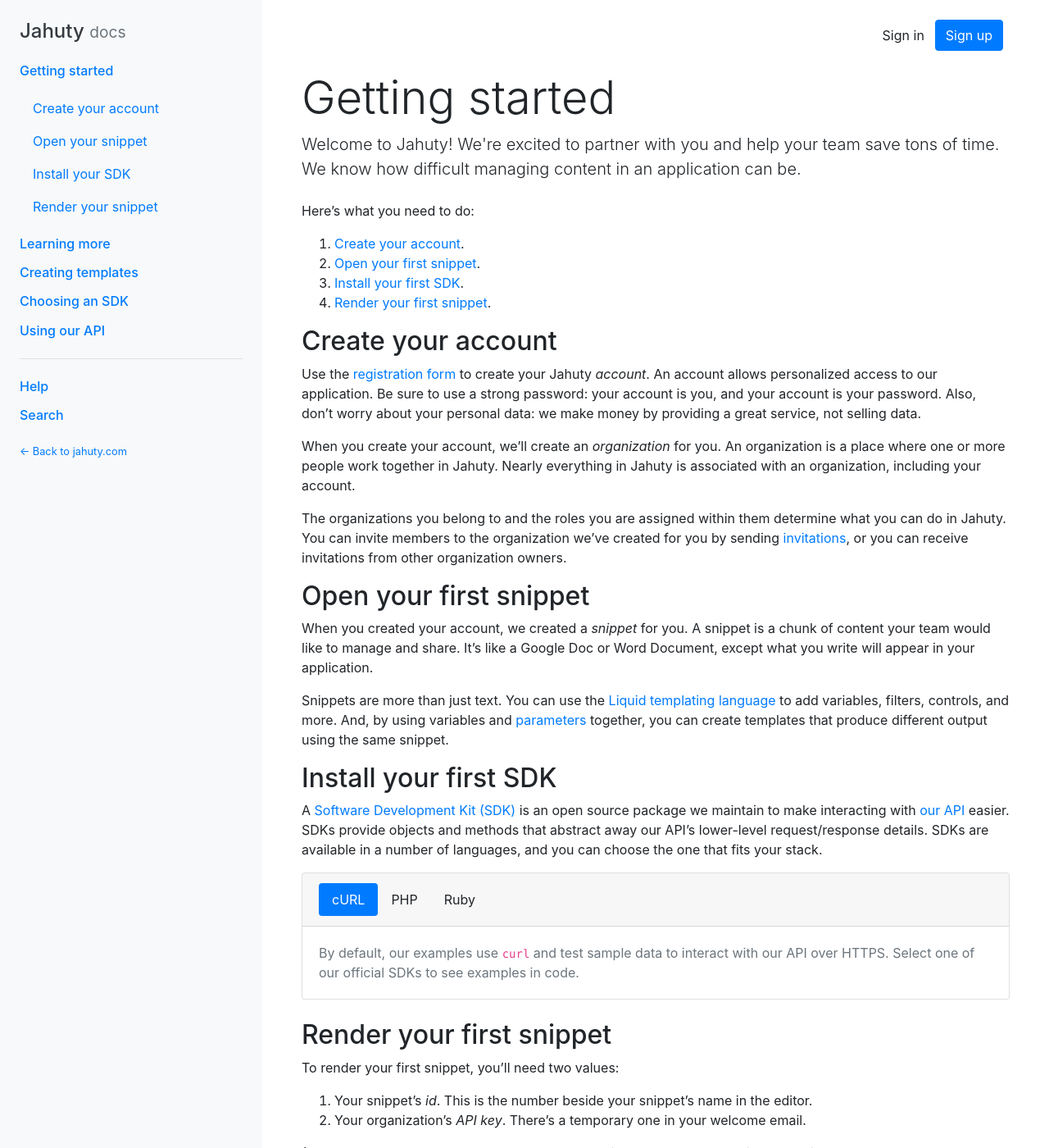
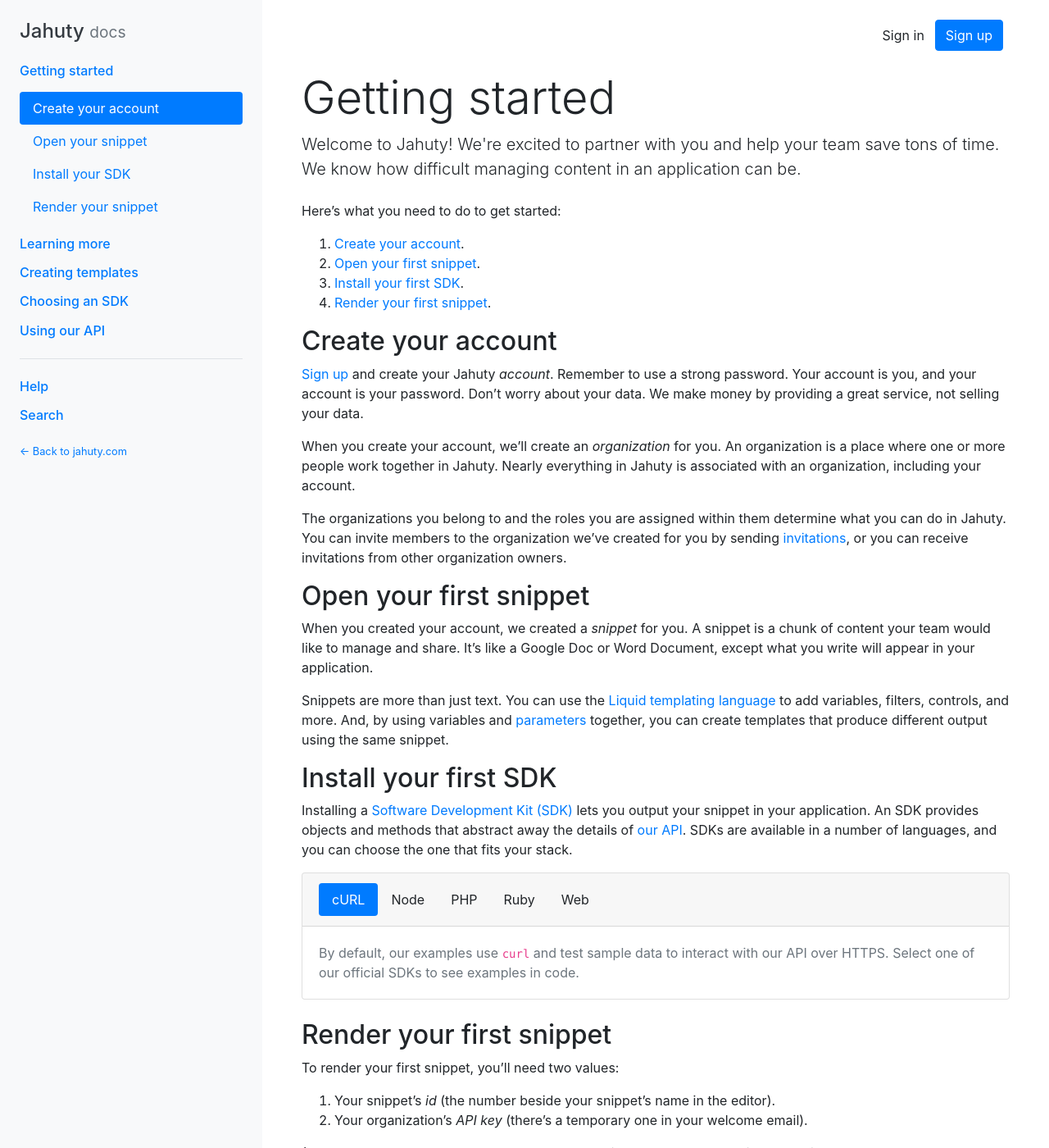
Before and after one commit to jahuty/documentation, a Jekyll site: the page built from getting-started.md, in a window 1280 px wide and 1400 px high. Shown: the whole window at 82% size. Built offline with Jekyll 4.4.1, drawn with Linux system fonts in a browser that asks for light colours; nearby versions of some CDN libraries; some of the changed text lies outside the part shown.

Commit message:
Fix examples

```diff
--- a/getting-started.md
+++ b/getting-started.md
@@ -3,12 +3,13 @@ title       : Getting started
 description : Getting started with Jahuty.
 keywords    : [getting, started]
 category    : getting-started
+permalink   : /:basename
 javascripts :
   - src: /assets/js/toggle.js
 ---
 {% include heading.html title="Getting started" lead="Welcome to Jahuty! We're excited to partner with you and help your team save tons of time. We know how difficult managing content in an application can be." %}
 
-Here's what you need to do:
+Here's what you need to do to get started:
 
 1. [Create your account](#create-your-account).
 1. [Open your first snippet](#open-your-first-snippet).
@@ -17,7 +18,7 @@ Here's what you need to do:
 
 ## Create your account
 
-Use the [registration form]({{ site.data.urls.app.sign_up }}) to create your Jahuty _account_. An account allows personalized access to our application. Be sure to use a strong password: your account is you, and your account is your password. Also, don't worry about your personal data: we make money by providing a great service, not selling data.
+[Sign up]({{ site.data.urls.app.sign_up }}) and create your Jahuty _account_. Remember to use a strong password. Your account is you, and your account is your password. Don't worry about your data. We make money by providing a great service, not selling your data.
 
 When you create your account, we'll create an _organization_ for you. An organization is a place where one or more people work together in Jahuty. Nearly everything in Jahuty is associated with an organization, including your account.
 
@@ -31,25 +32,33 @@ Snippets are more than just text. You can use the [Liquid templating language](/
 
 ## Install your first SDK
 
-A [Software Development Kit (SDK)]({% link sdks/overview.md %}) is an open source package we maintain to make interacting with [our API](/api) easier. SDKs provide objects and methods that abstract away our API's lower-level request/response details. SDKs are available in a number of languages, and you can choose the one that fits your stack.
+Installing a [Software Development Kit (SDK)]({% link sdks/overview.md %}) lets you output your snippet in your application. An SDK provides objects and methods that abstract away the details of [our API](/api). SDKs are available in a number of languages, and you can choose the one that fits your stack.
 
 <div class="card mb-4">
   <div class="card-header">
     <nav class="nav nav-pills nav-fill">
       <a class="nav-link active" data-toggle-type="activity" data-toggle-language="bash">cURL</a>
+      <a class="nav-link" data-toggle-type="activity" data-toggle-language="javascript">Node</a>
       <a class="nav-link" data-toggle-type="activity" data-toggle-language="php">PHP</a>
       <a class="nav-link" data-toggle-type="activity" data-toggle-language="ruby">Ruby</a>
+      <a class="nav-link" data-toggle-type="activity" data-toggle-language="html">Web</a>
     </nav>
   </div>
   <div class="card-body text-muted">
     <p class="m-0" data-toggle-type="visibility" data-toggle-language="bash">
       By default, our examples use <code>curl</code> and test sample data to interact with our API over HTTPS. Select one of our official SDKs to see examples in code.
     </p>
+    <p class="m-0" data-toggle-type="visibility" data-toggle-language="javascript">
+      <code>$ npm install jahuty --save</code> <a href="https://github.com/jahuty/jahuty-node" target="_blank"><i class="fab fa-github ml-2"></i></a>
+    </p>
     <p class="m-0" data-toggle-type="visibility" data-toggle-language="php">
       <code>$ composer require jahuty/jahuty-php</code> <a href="https://github.com/jahuty/jahuty-php" target="_blank"><i class="fab fa-github ml-2"></i></a>
     </p>
     <p class="m-0" data-toggle-type="visibility" data-toggle-language="ruby">
       <code>$ gem install jahuty</code> <a href="https://github.com/jahuty/jahuty-ruby" target="_blank"><i class="fab fa-github ml-2"></i></a>
+    </p>
+    <p class="m-0" data-toggle-type="visibility" data-toggle-language="html">
+      <code>&lt;script src="https://unpkg.com/@jahuty/jahuty"&gt;&lt;/script&gt;</code> <a href="https://github.com/jahuty/jahuty-node" target="_blank"><i class="fab fa-github ml-2"></i></a>
     </p>
   </div>
 </div>
@@ -61,10 +70,10 @@ A [Software Development Kit (SDK)]({% link sdks/overview.md %}) is an open sourc
 
 To render your first snippet, you'll need two values:
 
-1. Your snippet's _id_. This is the number beside your snippet's name in the editor.
-1. Your organization's _API key_. There's a temporary one in your welcome email.
+1. Your snippet's _id_ (the number beside your snippet's name in the editor).
+1. Your organization's _API key_ (there's a temporary one in your welcome email).
 
-(In the examples below, we've used a sample test id and API key to provide a working example. To render your first snippet, however, you should replace the sample API key and snippet id with your actual values.)
+(In the examples below, we've used a sample test id and API key to provide a working example. To render your first snippet, you should replace the sample API key and snippet id with your actual values.)
 
 {% capture bash %}
 curl https://api.jahuty.com/snippets/{{ example_id }}/render \
@@ -73,11 +82,9 @@ curl https://api.jahuty.com/snippets/{{ example_id }}/render \
 {% endcapture %}
 
 {% capture php %}
-use Jahuty\Jahuty\{Jahuty, Snippet};
+$jahuty = new \Jahuty\Client('{{ example_api_key }}');
 
-Jahuty::setKey('{{ example_api_key }}');
-
-echo Snippet::render({{ example_id }});
+echo $jahuty->snippets->render({{ example_id }});
 {% endcapture %}
 
 {% capture ruby %}
@@ -88,17 +95,52 @@ Jahuty.key = "{{ example_api_key }}"
 puts Jahuty::Snippet.render {{ example_id }}
 {% endcapture %}
 
+{% capture javascript %}
+var { Jahuty, Snippet }  = require('@jahuty/jahuty');
+
+Jahuty.setKey('YOUR_API_KEY');
+
+Snippet.render(YOUR_SNIPPET_ID).then(render => console.log(render.content));
+{% endcapture %}
+
+{% capture html %}
+<!doctype html>
+<html>
+  <head>
+    <script src="https://unpkg.com/@jahuty/jahuty"></script>
+    <script>
+      window.addEventListener('load', function () {
+        jahuty.Jahuty.setKey('kn2Kj5ijmT2pH6ZKqAQyNexUqKeRM4VG6DDgWN1lIcc');
+        jahuty.Jahuty.initialize();
+      });
+    </script>
+  </head>
+  <body>
+    <div data-snippet-id="1">
+      <p>
+        Hello, world!
+      </p>
+    </div>
+  </body>
+</html>
+{% endcapture %}
+
 <div class="card mb-4">
   <div class="card-header">
     <nav class="nav nav-pills nav-fill">
       <a class="nav-link active" data-toggle-type="activity" data-toggle-language="bash">cURL</a>
+      <a class="nav-link" data-toggle-type="activity" data-toggle-language="javascript">Node</a>
       <a class="nav-link" data-toggle-type="activity" data-toggle-language="php">PHP</a>
       <a class="nav-link" data-toggle-type="activity" data-toggle-language="ruby">Ruby</a>
+      <a class="nav-link" data-toggle-type="activity" data-toggle-language="html">Web</a>
     </nav>
   </div>
   <div class="card-body text-muted">
     <div data-toggle-type="visibility" data-toggle-language="bash">
       {% highlight bash %}{{ bash }}{% endhighlight %}
+    </div>
+    <div data-toggle-type="visibility" data-toggle-language="javascript">
+      {% highlight javascript %}{{ javascript }}{% endhighlight %}
     </div>
     <div data-toggle-type="visibility" data-toggle-language="php">
       {% highlight php %}{{ php }}{% endhighlight %}
@@ -106,9 +148,12 @@ puts Jahuty::Snippet.render {{ example_id }}
     <div data-toggle-type="visibility" data-toggle-language="ruby">
       {% highlight ruby %}{{ ruby }}{% endhighlight %}
     </div>
+    <div data-toggle-type="visibility" data-toggle-language="html">
+      {% highlight html %}{{ html }}{% endhighlight %}
+    </div>
   </div>
 </div>
 
 ## That's it!
 
-We hope you've enjoyed getting started with Jahuty! If you have any questions, [let us know]({{ site.data.urls.contact }}). Otherwise, feel free to learn more about Jahuty's [components]({% link components/overview.md %}), [using templates]({% link liquid/introduction.md %}), [choosing an SDK]({% link sdks/overview.md %}), or [using our API]({% link api.html %}).
+We hope you've enjoyed getting started with Jahuty! If you have any questions, [let us know]({{ site.data.urls.contact }}). Otherwise, feel free to learn more about Jahuty's [components]({% link components/overview.md %}), [templates]({% link liquid/introduction.md %}), [SDKs]({% link sdks/overview.md %}), or [API]({% link api.html %}).
```
Also changed, not shown: api.html (+49 -16 lines).
